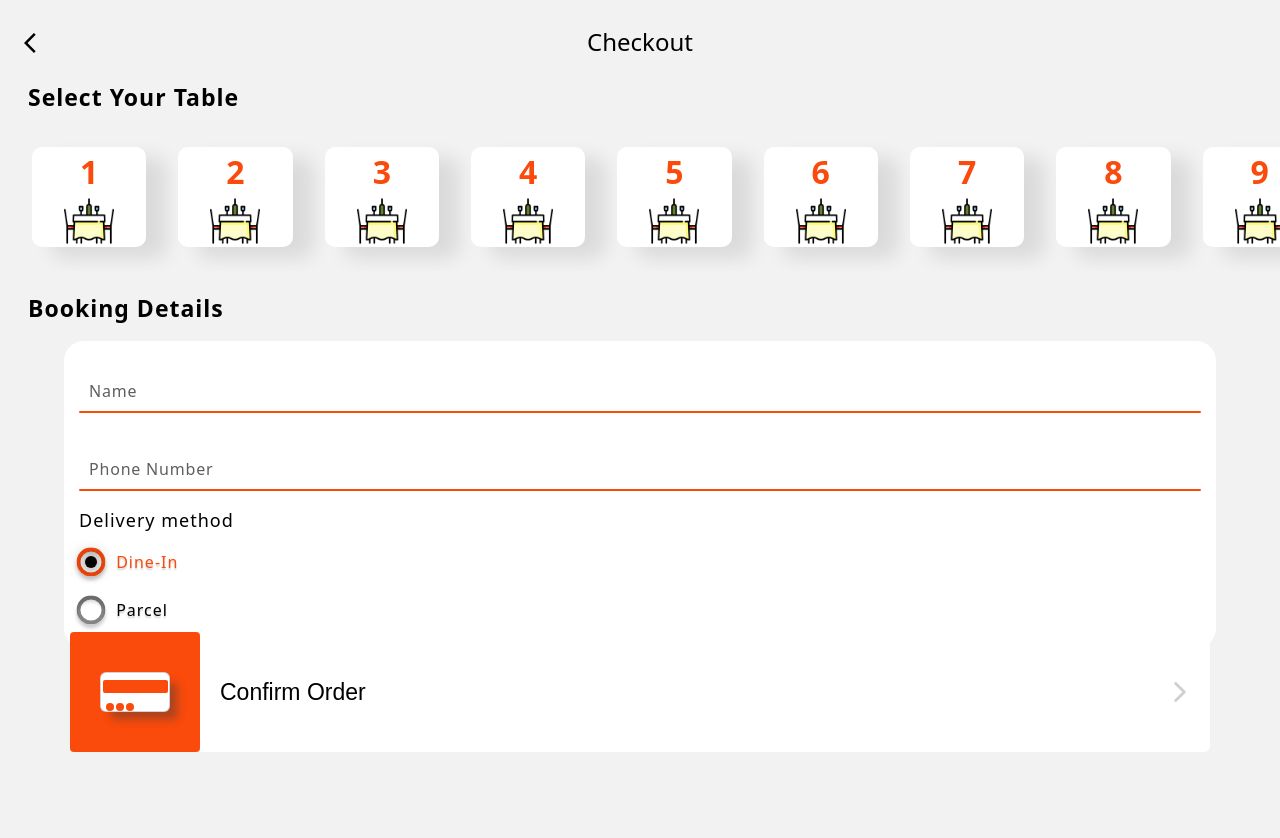
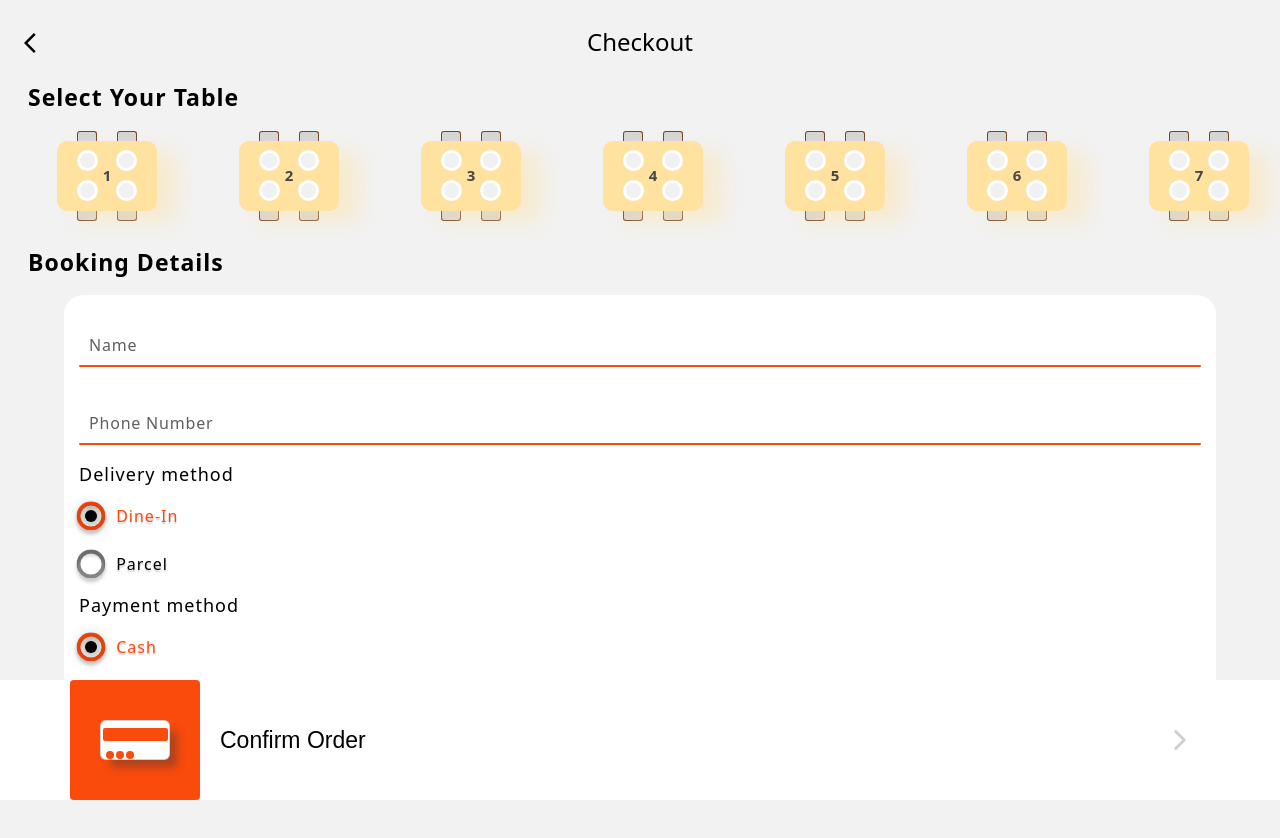
Before and after one commit to gokul1818/food-order, a React (Create React App) app: page /cart/checkout in a window 1280 px wide. Shown: the top 838 px of the page. Built offline with nearby package versions, Linux system fonts and the light colour scheme.

Commit message:
chair list  added

```diff
--- a/src/page/checkout/index.jsx
+++ b/src/page/checkout/index.jsx
@@ -11,11 +11,14 @@ function Checkout() {
   const dispatch = useDispatch();
   const cart = useSelector((state) => state.cart.cart);
   const [tableSelect, setTableSelect] = useState([]);
-  const [deliveryMethod, setDeliveryMethod] = useState("Dine-In"); // State to track selected delivery method
+  const [deliveryMethod, setDeliveryMethod] = useState("Dine-In");
+  const [paymentMethod, setPaymentMethod] = useState("cash");
+
   const [name, setName] = useState("");
   const [phoneNumber, setPhoneNumber] = useState("");
   const [nameError, setNameError] = useState("");
   const [phoneNumberError, setPhoneNumberError] = useState("");
+  const [tables, setTables] = useState([]);
 
   // Calculate total price
   const totalPrice = cart.reduce((total, item) => {
@@ -24,11 +27,31 @@ function Checkout() {
     return total + itemPrice * itemQuantity;
   }, 0);
 
-  const table = [];
+  // Initialize tables
+  useState(() => {
+    const initialTables = [];
+    for (let i = 1; i <= 10; i++) {
+      const table = {
+        table: i,
+        chairs: [],
+      };
+      for (let j = 1; j <= 4; j++) {
+        table.chairs.push({ id: j, booked: false }); // Added booked property
+      }
+      initialTables.push(table);
+    }
+    setTables(initialTables);
+  }, []); // Empty dependency array ensures this runs only once
 
-  for (let i = 1; i <= 10; i++) {
-    table.push(i);
-  }
+  const handleChairClick = (tableId, chairIndex) => {
+    setTables((prevTables) => {
+      const updatedTables = [...prevTables];
+      const tableIndex = updatedTables.findIndex((x) => x.table === tableId);
+      const chair = updatedTables[tableIndex].chairs[chairIndex];
+      chair.booked = !chair.booked;
+      return updatedTables;
+    });
+  };
 
   const handleCheckout = () => {
     if (!name.trim()) {
@@ -67,6 +90,8 @@ function Checkout() {
     }
   };
 
+  console.log(tables, "tables");
+
   return (
     <div className="bg-color ">
       <div className=" d-flex justify-content-start mt-4 ms-4 align-items-center">
@@ -75,32 +100,59 @@ function Checkout() {
         </Link>
         <p className="cart-label pe-5 ">Checkout</p>
       </div>
-      <p className="select-label">Select Your Table</p>
-      <div className="d-flex tables-container px-3 ">
-        {table.map((x, index) => (
+      <p className="select-label mb-0">Select Your Table</p>
+      <div className="d-flex tables-container px-3">
+        {tables.map((table) => (
           <div
-            key={index}
-            className={
-              tableSelect.includes(index)
-                ? "selected-table-container mx-3 my-3 mb-4 d-flex flex-column"
-                : "table-container mx-3 my-3 mb-4 d-flex flex-column"
-            }
-            onClick={() =>
-              setTableSelect((prev) => {
-                if (prev.includes(index)) {
-                  return prev.filter((i) => i !== index);
-                } else {
-                  return [...prev, index];
-                }
-              })
-            }
+            key={table.id}
+            className="table-container mx-3 my-3 mb-4 d-flex flex-column"
           >
-            <p className="mx-5 mb-0 fw-bold fs-2">{x}</p>
-            <img src={TableIcon} className="table-container-img" />
+            <div className="table-chair-container w-100 px-4">
+              {table.chairs.slice(0, 2).map((chair, index) => (
+                <div
+                  key={index}
+                  className={
+                    chair.booked ? "table-chair-booked" : "table-chair"
+                  }
+                  onClick={() => handleChairClick(table.table, index)}
+                ></div>
+              ))}
+            </div>
+            <div className="dine-table flex-column  justify-content-evenly">
+              <div className="d-flex justify-content-evenly w-100">
+                {Array.from({ length: 2 }).map((_, index) => (
+                  <div key={index} className="table-plate-bg">
+                    <div className="table-plate"></div>
+                  </div>
+                ))}
+              </div>
+              <p className="table-number">{table.table}</p>
+              <div className="d-flex justify-content-evenly w-100">
+                {Array.from({ length: 2 }).map((_, index) => (
+                  <div key={index} className="table-plate-bg">
+                    <div className="table-plate"></div>
+                  </div>
+                ))}
+              </div>
+            </div>
+            <div className="table-chair-container w-100 px-4">
+              {table.chairs.slice(2, 4).map((chair, index) => (
+                <div
+                  key={index}
+                  className={
+                    chair.booked
+                      ? "table-chair-bottom-booked"
+                      : "table-chair-bottom"
+                  }
+                  onClick={() => handleChairClick(table.table, index + 2)}
+                ></div>
+              ))}
+            </div>
           </div>
         ))}
       </div>
-      <p className="select-label">Booking Details</p>
+
+      <p className="select-label mt-0">Booking Details</p>
       <div className="d-flex justify-content-center">
         <div className="booking-container">
           <div className="inputbox mt-2 mb-1">
@@ -161,10 +213,40 @@ function Checkout() {
               <div className="worm__segment"></div>
             </div>
           </form>
+          <p className="details-label mt-3">Payment method</p>
+          <form className="radio-form mt-3 mb-3">
+            <input
+              value="cash"
+              name="Payment method"
+              type="radio"
+              id="cash"
+              checked={paymentMethod === "cash"}
+              onChange={() => setPaymentMethod("cash")}
+            />
+            <label htmlFor="cash">
+              <span></span> Cash
+            </label>
+
+            <input
+              value="online"
+              name="Payment method"
+              type="radio"
+              id="online"
+              checked={paymentMethod === "online"}
+              onChange={() => setPaymentMethod("online")}
+            />
+            <label htmlFor="online">
+              <span></span> UPI/Card
+            </label>
+
+            <div className={deliveryMethod ? "worm" : "d-none"}>
+              <div className="worm__segment"></div>
+            </div>
+          </form>
         </div>
       </div>
 
-      <div className="fixed-bottom mx-auto mb-5 ">
+      <div className="fixed-bottom mx-auto  bg-white ">
         <PaymentBtn onClick={handleCheckout} />
       </div>
     </div>
--- a/src/page/checkout/style.css
+++ b/src/page/checkout/style.css
@@ -15,28 +15,100 @@
 }
 .table-container {
   display: flex;
-  width: 200px !important;
-  height: 100px;
+  min-width: 150px !important;
+  min-height: 90px;
   border-radius: 10px;
-  background-color: #fff;
+  /* background-color: #fff; */
   align-items: center;
   color: #fa4a0c;
 
   justify-content: center;
-  box-shadow: 20px 11px 20px 0px rgb(0, 0, 0, 0.1);
+  /* box-shadow: 20px 11px 20px 0px rgb(0, 0, 0, 0.1); */
 }
 
 .selected-table-container {
   display: flex;
-  width: 200px !important;
-  height: 100px;
+  min-width: 150px !important;
+  min-height: 90px;
   border-radius: 10px;
   background-color: #fa4a0c;
   align-items: center;
   border: 1px solid #fa4a0c;
   color: #fff;
   justify-content: center;
-  box-shadow: 20px 11px 20px 0px rgba(245, 17, 5, 0.35);
+  /* box-shadow: 20px 11px 20px 0px rgba(245, 17, 5, 0.35); */
+}
+.dine-table {
+  position: relative;
+  display: flex;
+  min-width: 100px !important;
+  min-height: 70px;
+  border-radius: 10px;
+  background-color: #ffe1a0;
+  align-items: center;
+  border: 1px solid #ffe1a0;
+  color: #fff;
+  justify-content: center;
+  box-shadow: 20px 11px 20px 0px rgba(255, 225, 160, 0.434);
+}
+.table-number {
+  position: absolute;
+  top: 33%;
+  color: #464646;
+  font-size: 15px;
+  font-weight: 600;
+}
+.table-plate {
+  width: 15px;
+  height: 15px;
+  background-color: #e8e8e897;
+  border-radius: 50%;
+}
+.table-plate-bg {
+  width: 21px;
+  height: 21px;
+  display: flex;
+  justify-content: center;
+  align-items: center;
+  background-color: #ffffff;
+  border-radius: 50%;
+}
+.table-chair-container {
+  display: flex;
+  justify-content: space-evenly;
+}
+
+.table-chair {
+  width: 20px;
+  height: 10px;
+  background-color: #d6d6d6;
+  border: 1px solid #754428;
+  border-bottom: 0px;
+  border-top-left-radius: 3px;
+  border-top-right-radius: 3px;
+}
+.table-chair-booked {
+  width: 20px;
+  height: 10px;
+  background-color: #754428;
+  border-top-left-radius: 3px;
+  border-top-right-radius: 3px;
+}
+.table-chair-bottom {
+  width: 20px;
+  height: 10px;
+  background-color: #d6d6d6;
+  border: 1px solid #754428;
+  border-top: 0px;
+  border-bottom-left-radius: 3px;
+  border-bottom-right-radius: 3px;
+}
+.table-chair-bottom-booked {
+  width: 20px;
+  height: 10px;
+  background-color: #754428;
+  border-bottom-left-radius: 3px;
+  border-bottom-right-radius: 3px;
 }
 
 .select-label {
@@ -68,7 +140,6 @@
 .table-container-img {
   width: 50px;
   height: 50px;
-
 }
 
 /* radio Btn  style */
@@ -286,7 +357,7 @@
   height: 44px;
 }
 
-.error{
+.error {
   color: red;
   margin-bottom: 0;
 }
```
